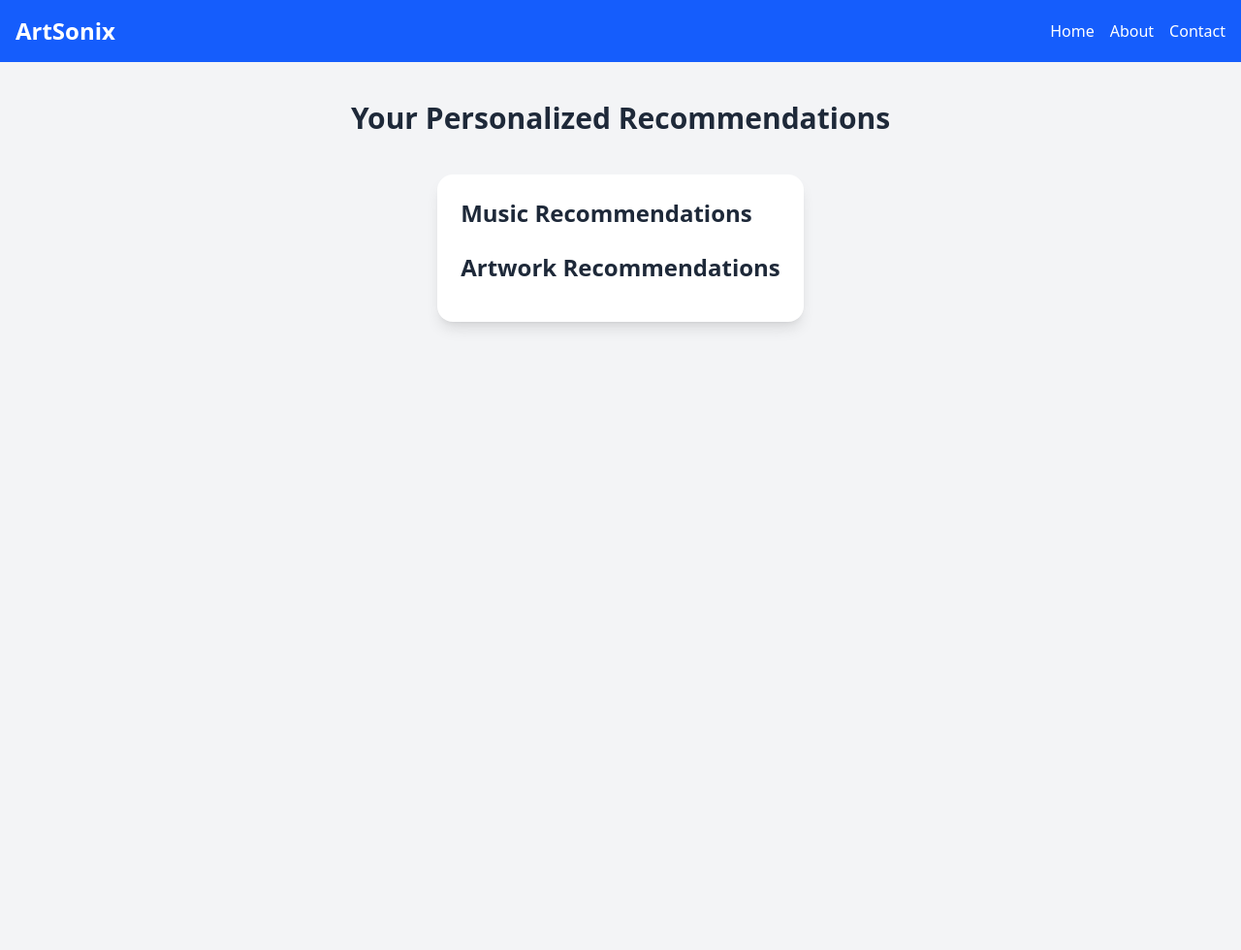
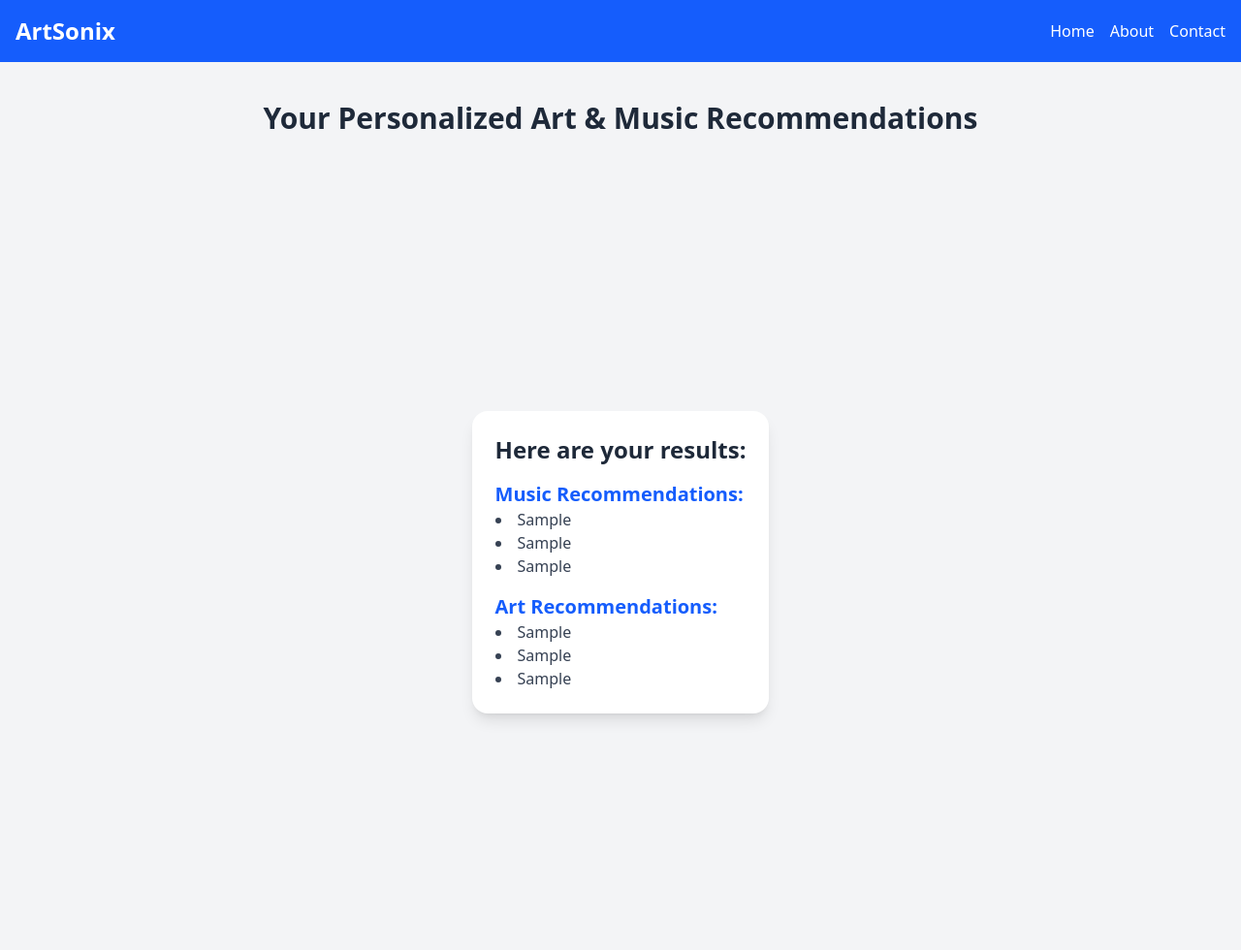
Before and after one commit to lawrence-ivan-reyes/acs-2930-artsonix, a Flask app: template templates/results.html in a window 1280 px wide. Shown: the whole page at 97% size. Before the commit the page ends 339 px from the top, so only its background shows below. Run offline with Flask 3, Linux system fonts and the light colour scheme; the template is opened without the code that fills it: most values are stand-ins (such as "Sample title", 1, 10 or a date in 2020); style sheets or scripts are compiled from the project's sources.

Commit message:
index and results made, index just redirects to results for now

```diff
--- a/app.py
+++ b/app.py
@@ -1,6 +1,7 @@
-from flask import Flask, render_template, request, redirect, url_for, jsonify
+from flask import Flask, render_template, request, redirect, url_for, session, jsonify
 import os
 import requests
+from urllib.parse import urlencode
 from dotenv import load_dotenv
 
 # Load environment variables
@@ -11,83 +12,17 @@ SPOTIFY_CLIENT_SECRET = os.getenv("SPOTIFY_CLIENT_SECRET")
 
 app = Flask(__name__)
 
-def get_spotify_token():
-    """Request an access token from Spotify API using Client Credentials Flow."""
-    url = "https://accounts.spotify.com/api/token"
-    headers = {"Content-Type": "application/x-www-form-urlencoded"}
-    data = {
-        "grant_type": "client_credentials",
-        "client_id": SPOTIFY_CLIENT_ID,
-        "client_secret": SPOTIFY_CLIENT_SECRET
-    }
+@app.route('/')
+def index():
+    return render_template('index.html')
 
-    response = requests.post(url, headers=headers, data=data)
-
-    if response.status_code == 200:
-        return response.json()["access_token"]
-    else:
-        return None
-
-def search_spotify_artist(query):
-    """Search for an artist on Spotify."""
-    token = get_spotify_token()
-    if not token:
-        return {"error": "Failed to fetch Spotify token"}
-
-    url = "https://api.spotify.com/v1/search"
-    headers = {"Authorization": f"Bearer {token}"}
-    params = {"q": query, "type": "artist", "limit": 10}
-
-    response = requests.get(url, headers=headers, params=params)
-
-    if response.status_code == 200:
-        return response.json()["artists"]["items"]
-    else:
-        return {"error": "Failed to fetch data from Spotify"}
-
-BASE_URL = "https://collectionapi.metmuseum.org/public/collection/v1"
-
-user_data = {}
-
-@app.route('/')
-def home():
-    return render_template('index.html')
+@app.route('/results')
+def results():
+    return render_template('results.html')
 
 @app.route('/error')
 def error():
     return render_template('error.html')
 
-@app.route('/submit', methods=['POST'])
-def submit():
-    global user_data  # Ensure we use the global dictionary
-    data = request.json  # Get data from the frontend
-
-    # Store user input
-    user_data['music_genre'] = data.get('music_genre', '')
-    user_data['art_style'] = data.get('art_style', '')
-
-    # Redirect to the results page
-    return redirect(url_for('results'))
-
-@app.route('/results')
-def results():
-    # Retrieve stored user input
-    music_genre = user_data.get('music_genre', 'No genre selected')
-    art_style = user_data.get('art_style', 'No art style selected')
-
-    # Sample recommendations (replace with actual API calls later)
-    recommendations = {
-        "music": [
-            {"name": "Example Song 1", "artist": "Example Artist"},
-            {"name": "Example Song 2", "artist": "Example Artist"}
-        ],
-        "art": [
-            {"title": "Example Artwork 1", "artist": "Example Painter", "image": "https://via.placeholder.com/150"},
-            {"title": "Example Artwork 2", "artist": "Example Painter", "image": "https://via.placeholder.com/150"}
-        ]
-    }
-
-    return render_template('results.html', music_genre=music_genre, art_style=art_style, recommendations=recommendations)
-
 if __name__ == '__main__':
     app.run(debug=True, port=3000)
--- a/templates/results.html
+++ b/templates/results.html
@@ -13,40 +13,27 @@
         </div>
     </nav>
     <header class="text-center py-10">
-        <h2 class="text-3xl font-bold text-gray-800">Your Personalized Recommendations</h2>
+        <h2 class="text-3xl font-bold text-gray-800">Your Personalized Art & Music Recommendations</h2>
     </header>
-    <div class="flex items-center justify-center">
+    <div class="flex items-center justify-center min-h-screen">
         <div class="max-w-lg mx-auto p-6 bg-white shadow-lg rounded-2xl">
-            <h1 class="text-2xl font-bold text-gray-800">Music Recommendations</h1>
-            <ul id="music-results" class="mt-4 list-disc list-inside text-gray-600"></ul>
+            <h1 class="text-2xl font-bold text-gray-800">Here are your results:</h1>
+            <div id="results" class="mt-4">
+                <h3 class="text-xl font-semibold text-blue-600">Music Recommendations:</h3>
+                <ul class="list-disc list-inside text-gray-700">
+                    <li>{{ music_placeholder_1 }}</li>
+                    <li>{{ music_placeholder_2 }}</li>
+                    <li>{{ music_placeholder_3 }}</li>
+                </ul>
 
-            <h1 class="text-2xl font-bold text-gray-800 mt-6">Artwork Recommendations</h1>
-            <div id="art-results" class="mt-4"></div>
+                <h3 class="text-xl font-semibold text-blue-600 mt-4">Art Recommendations:</h3>
+                <ul class="list-disc list-inside text-gray-700">
+                    <li>{{ art_placeholder_1 }}</li>
+                    <li>{{ art_placeholder_2 }}</li>
+                    <li>{{ art_placeholder_3 }}</li>
+                </ul>
+            </div>
         </div>
     </div>
-
-    <script>
-        // Fetch results from the backend
-        fetch('/get-results')
-        .then(response => response.json())
-        .then(data => {
-            let musicResults = document.getElementById("music-results");
-            data.music.forEach(song => {
-                let li = document.createElement("li");
-                li.innerHTML = `<strong>${song.name}</strong> by ${song.artist}`;
-                musicResults.appendChild(li);
-            });
-
-            let artResults = document.getElementById("art-results");
-            data.art.forEach(art => {
-                let div = document.createElement("div");
-                div.innerHTML = `<p class="font-bold">${art.title}</p>
-                                 <p>By ${art.artist}</p>
-                                 <img src="${art.image}" alt="${art.title}" class="mt-2 rounded-lg shadow-lg w-full">`;
-                artResults.appendChild(div);
-            });
-        })
-        .catch(error => console.error("Error loading results:", error));
-    </script>
 </body>
 {% endblock %}
```
Also changed, not shown: templates/index.html (+2 -15 lines), templates/get_token.html (deleted).
